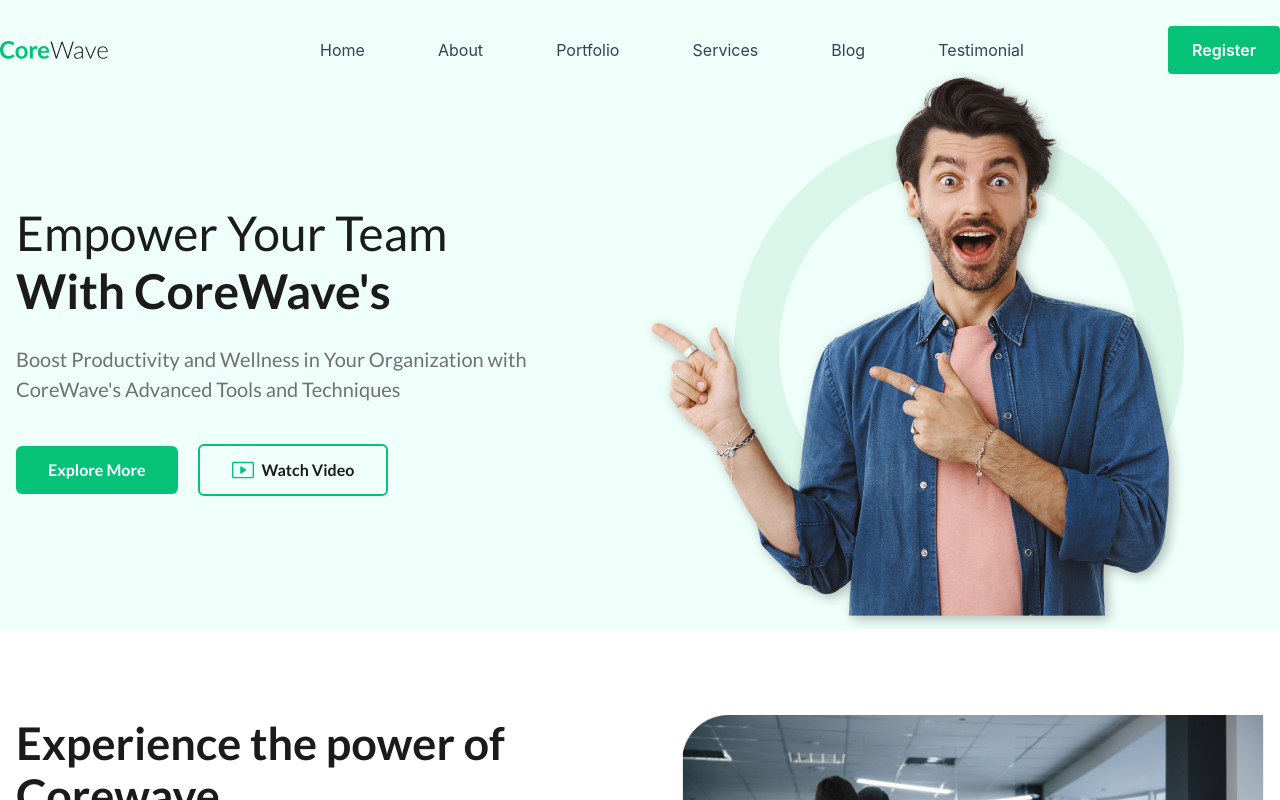
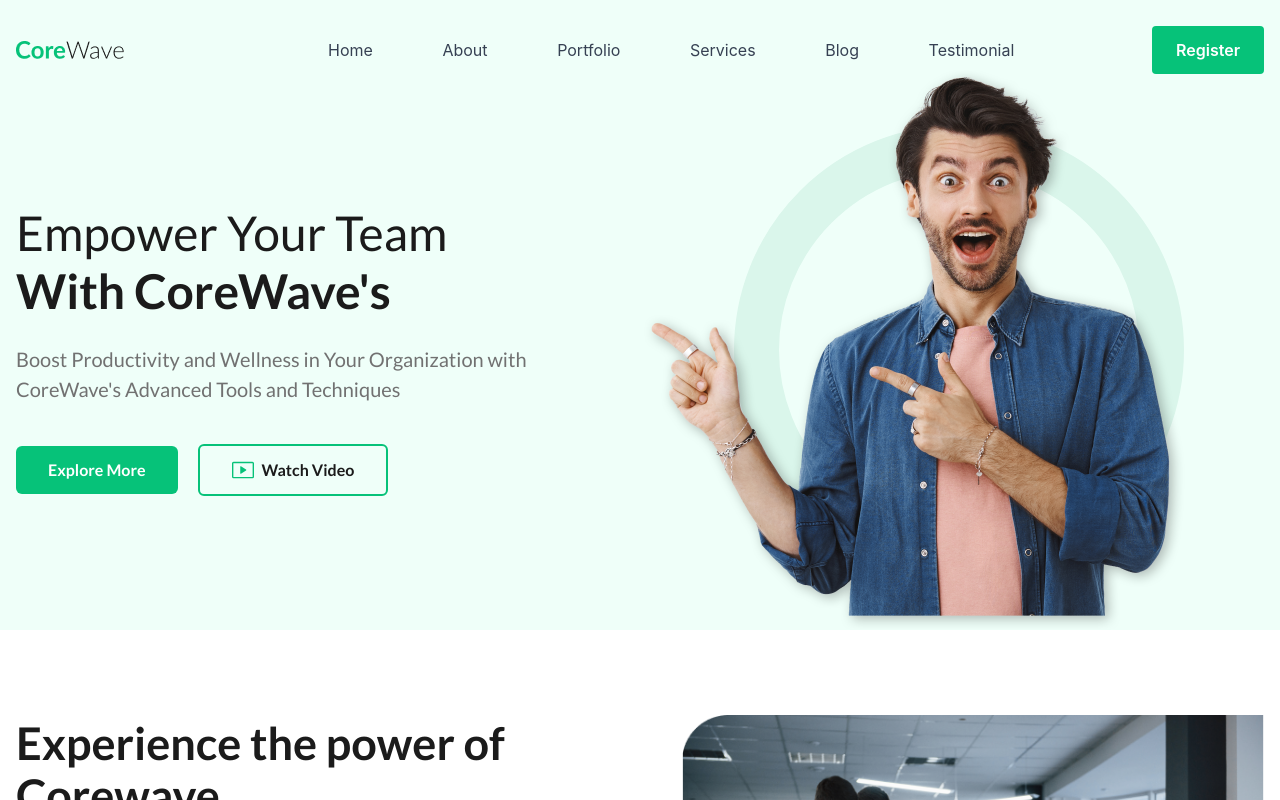
Before and after one commit to almahmud-dev/corewave-react, a React (Vite) app: page / in a window 1280 px wide. Shown: the top 800 px of the page. Built offline with nearby package versions, Linux system fonts and the light colour scheme.

Commit message:
Navber padding fixed lg device e and OurServices file add

```diff
--- a/src/components/Navber.jsx
+++ b/src/components/Navber.jsx
@@ -8,7 +8,7 @@ const Navber = () => {
   return (
     <>
       <nav className="absolute top-0 left-0 z-50 w-full bg-transparent">
-        <div className="container px-10 lg:px-0">
+        <div className="container px-4">
           <div className="pt-6.5 flex items-center justify-between">
 
             {/* Logo */}
--- /dev/null
+++ b/src/components/OurServices.jsx
@@ -0,0 +1,9 @@
+import React from 'react'
+
+const OurServices = () => {
+  return (
+    <div>OurServices</div>
+  )
+}
+
+export default OurServices
```
